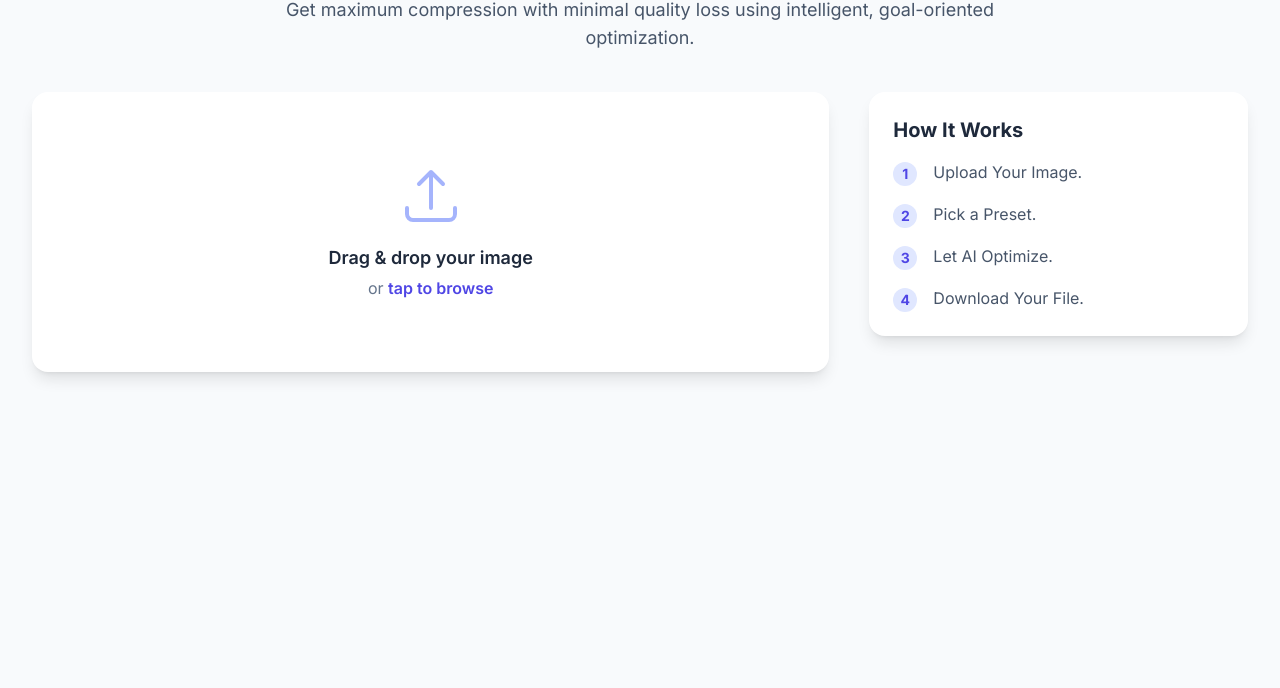
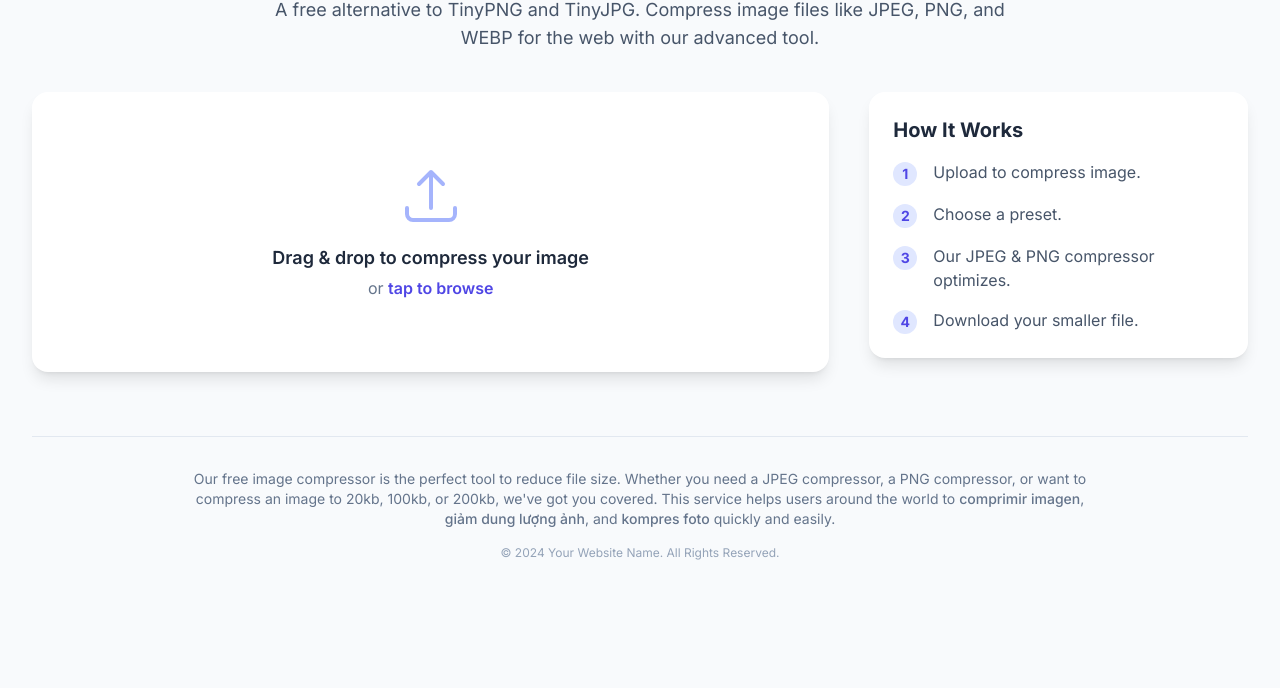
Before and after one commit to Pixduct/advanced-image-compressor, a plain HTML site: page index.html in a window 1280 px wide. Shown: the part 112-800 px from the top of the page. Drawn offline with nearby package versions, Linux system fonts and the light colour scheme.

Commit message:
index.html

```diff
--- a/index.html
+++ b/index.html
@@ -3,19 +3,22 @@
 <head>
     <meta charset="UTF-8">
     <meta name="viewport" content="width=device-width, initial-scale=1.0">
-    <title>Professional Image Optimizer | Advanced Compression</title>
-    <meta name="description" content="An advanced, free online tool to achieve maximum image compression with minimal quality loss. Uses intelligent algorithms for JPEG, PNG, and WEBP.">
+
+    <title>Image Compressor - Compress JPEG, PNG & WEBP Online</title>
+    <meta name="description" content="Free online image compressor to compress JPEG, PNG, and WEBP files. Reduce image size like TinyPNG or TinyJPG. Compress JPEG to 100kb, 200kb, or 20kb with ease. Giảm dung lượng ảnh, comprimir imagen, kompres foto.">
+    <meta name="keywords" content="Image compressor, Compress image, TinyPNG, TinyJPG, Compress JPEG, JPEG compressor, PNG compressor, Image compressor to 100kb, Compress image to 20kb, Compress JPEG to 200kb, Compress JPEG to 100kb, Giảm dung lượng ảnh, Comprimir imagen, Kompres foto">
+
     <script src="https://cdn.tailwindcss.com"></script>
     <link rel="preconnect" href="https://fonts.googleapis.com">
     <link rel="preconnect" href="https://fonts.gstatic.com" crossorigin>
     <link href="https://fonts.googleapis.com/css2?family=Inter:wght@400;500;600;700;800&display=swap" rel="stylesheet">
 
-    <!-- GOOGLE ADSENSE SCRIPT (KEEP THIS) -->
+    <!-- GOOGLE ADSENSE SCRIPT (This remains for Auto Ads) -->
     <!-- This script connects your site to AdSense and enables Auto Ads. -->
-    <!-- Replace "ca-pub-XXXXXXXXXXXXXXXX" with your Google AdSense Publisher ID. -->
-    <script async src="https://pagead2.googlesyndication.com/pagead/js/adsbygoogle.js?client=ca-pub-XXXXXXXXXXXXXXXX"
+    <!-- ↓↓↓ REPLACE THE ID IN THE LINE BELOW WITH YOUR OWN PUBLISHER ID ↓↓↓ -->
+    <script async src="https://pagead2.googlesyndication.com/pagead/js/adsbygoogle.js?client=ca-pub-YOUR_PUBLISHER_ID_HERE"
      crossorigin="anonymous"></script>
-    <!-- END GOOGLE ADSENSE SCRIPT -->
+    <!-- ↑↑↑ REPLACE THE ID IN THE LINE ABOVE WITH YOUR OWN PUBLISHER ID ↑↑↑ -->
 
     <style>
         body { font-family: 'Inter', sans-serif; background-color: #f8fafc; }
@@ -43,20 +46,17 @@
 <body class="bg-slate-50 text-slate-800">
     <div class="container mx-auto max-w-7xl p-4 sm:p-6 lg:p-8">
         <header class="text-center mb-10 animate-fade-in-up">
-            <h1 class="text-3xl sm:text-5xl md:text-6xl font-extrabold gradient-text">Advanced Image Optimizer</h1>
-            <p class="mt-4 text-base sm:text-lg text-slate-600 max-w-3xl mx-auto" style="animation-delay: 150ms;">Get maximum compression with minimal quality loss using intelligent, goal-oriented optimization.</p>
+            <h1 class="text-3xl sm:text-5xl md:text-6xl font-extrabold gradient-text">Online Image Compressor</h1>
+            <p class="mt-4 text-base sm:text-lg text-slate-600 max-w-3xl mx-auto" style="animation-delay: 150ms;">A free alternative to TinyPNG and TinyJPG. Compress image files like JPEG, PNG, and WEBP for the web with our advanced tool.</p>
         </header>
 
         <main class="grid grid-cols-1 lg:grid-cols-12 gap-8 lg:gap-10">
             <div class="lg:col-span-8 animate-fade-in-up" style="animation-delay: 300ms;">
-
-                <!-- The Top Banner Ad Container has been removed from here. -->
-
                 <div class="bg-white p-4 sm:p-8 rounded-2xl shadow-lg interactive-card">
                     <div id="upload-container" class="text-center">
                         <div id="upload-box" class="p-6 sm:p-10 rounded-xl cursor-pointer">
                             <svg xmlns="http://www.w3.org/2000/svg" class="h-12 sm:h-16 w-12 sm:w-16 text-indigo-300 mx-auto mb-4" fill="none" viewBox="0 0 24 24" stroke="currentColor" stroke-width="1.5"><path stroke-linecap="round" stroke-linejoin="round" d="M3 16.5v2.25A2.25 2.25 0 005.25 21h13.5A2.25 2.25 0 0021 18.75V16.5m-13.5-9L12 3m0 0l4.5 4.5M12 3v13.5" /></svg>
-                            <p class="mt-4 text-base sm:text-lg font-semibold text-slate-800">Drag & drop your image</p>
+                            <p class="mt-4 text-base sm:text-lg font-semibold text-slate-800">Drag & drop to compress your image</p>
                             <p class="text-slate-500 mt-1">or <span class="font-semibold text-indigo-600">tap to browse</span></p>
                         </div>
                         <input type="file" id="file-input" class="hidden" accept="image/jpeg, image/png, image/webp">
@@ -66,14 +66,14 @@
                             <div id="original-card">
                                 <h3 class="text-lg font-bold mb-3 text-slate-700">Original</h3>
                                 <div class="bg-slate-100 rounded-xl p-2 border aspect-video flex items-center justify-center">
-                                    <img id="original-image" src="#" alt="Original" class="max-w-full max-h-full object-contain rounded-md">
+                                    <img id="original-image" src="#" alt="Original image before compression" class="max-w-full max-h-full object-contain rounded-md">
                                 </div>
                                 <p id="original-size" class="text-center mt-2 text-sm font-medium text-slate-500"></p>
                             </div>
                             <div id="compressed-card" class="relative">
                                 <h3 class="text-lg font-bold mb-3 text-slate-700">Optimized</h3>
                                 <div id="compressed-image-wrapper" class="relative bg-slate-100 rounded-xl p-2 border border-indigo-200 aspect-video flex items-center justify-center">
-                                    <img id="compressed-image" src="#" alt="Compressed" class="max-w-full max-h-full object-contain rounded-md transition-opacity duration-300">
+                                    <img id="compressed-image" src="#" alt="Compressed image after optimization" class="max-w-full max-h-full object-contain rounded-md transition-opacity duration-300">
                                     <div id="recalc-overlay" class="absolute inset-0 bg-white/70 backdrop-blur-sm flex-col rounded-xl items-center justify-center hidden transition-opacity">
                                         <div class="recalc-spinner"></div>
                                         <p id="recalc-text" class="mt-3 text-sm font-medium text-slate-700"></p>
@@ -99,14 +99,10 @@
                             <button id="compress-another-btn" class="w-full sm:w-auto bg-slate-100 hover:bg-slate-200 text-slate-700 font-bold py-3 px-6 rounded-lg transition-colors">Compress Another</button>
                             <button id="download-btn" class="w-full sm:w-auto bg-gradient-to-r from-indigo-600 to-purple-600 text-white font-bold py-3 px-8 rounded-lg shadow-md hover:shadow-lg">Download File</button>
                         </div>
-
-                        <!-- The Below Results Ad Container has been removed from here. -->
-
                     </div>
-                    <!-- NEW Engaging Loader -->
                     <div id="engaging-loader" class="hidden text-center py-8">
                         <div class="max-w-md mx-auto">
-                            <img id="loader-thumbnail" src="#" alt="Processing thumbnail" class="w-32 h-32 object-contain mx-auto mb-4 rounded-lg bg-slate-100 p-1 border">
+                            <img id="loader-thumbnail" src="#" alt="Thumbnail of image being compressed" class="w-32 h-32 object-contain mx-auto mb-4 rounded-lg bg-slate-100 p-1 border">
                             <h3 id="loader-status-text" class="text-xl font-semibold text-slate-800 mb-3">Analyzing image...</h3>
                             <div class="progress-bg w-full h-2.5 rounded-full overflow-hidden">
                                 <div id="progress-bar" class="progress-bar h-full rounded-full" style="width: 0%;"></div>
@@ -121,18 +117,25 @@
                     <div class="bg-white p-6 rounded-2xl shadow-lg interactive-card">
                         <h3 class="text-xl font-bold mb-4 text-slate-800">How It Works</h3>
                         <ul class="space-y-4 text-slate-600">
-                            <li class="flex items-start"><span class="bg-indigo-100 text-indigo-600 font-bold rounded-full w-6 h-6 text-sm flex items-center justify-center mr-4 mt-0.5 shrink-0">1</span>Upload Your Image.</li>
-                            <li class="flex items-start"><span class="bg-indigo-100 text-indigo-600 font-bold rounded-full w-6 h-6 text-sm flex items-center justify-center mr-4 mt-0.5 shrink-0">2</span>Pick a Preset.</li>
-                            <li class="flex items-start"><span class="bg-indigo-100 text-indigo-600 font-bold rounded-full w-6 h-6 text-sm flex items-center justify-center mr-4 mt-0.5 shrink-0">3</span>Let AI Optimize.</li>
-                            <li class="flex items-start"><span class="bg-indigo-100 text-indigo-600 font-bold rounded-full w-6 h-6 text-sm flex items-center justify-center mr-4 mt-0.5 shrink-0">4</span>Download Your File.</li>
+                            <li class="flex items-start"><span class="bg-indigo-100 text-indigo-600 font-bold rounded-full w-6 h-6 text-sm flex items-center justify-center mr-4 mt-0.5 shrink-0">1</span>Upload to compress image.</li>
+                            <li class="flex items-start"><span class="bg-indigo-100 text-indigo-600 font-bold rounded-full w-6 h-6 text-sm flex items-center justify-center mr-4 mt-0.5 shrink-0">2</span>Choose a preset.</li>
+                            <li class="flex items-start"><span class="bg-indigo-100 text-indigo-600 font-bold rounded-full w-6 h-6 text-sm flex items-center justify-center mr-4 mt-0.5 shrink-0">3</span>Our JPEG & PNG compressor optimizes.</li>
+                            <li class="flex items-start"><span class="bg-indigo-100 text-indigo-600 font-bold rounded-full w-6 h-6 text-sm flex items-center justify-center mr-4 mt-0.5 shrink-0">4</span>Download your smaller file.</li>
                         </ul>
                     </div>
-
-                    <!-- The Sidebar Ad Container has been removed from here. -->
-
                 </div>
             </aside>
         </main>
+
+        <footer class="text-center mt-16 py-8 border-t border-slate-200">
+            <p class="text-sm text-slate-500 max-w-4xl mx-auto">
+                Our free image compressor is the perfect tool to reduce file size. Whether you need a JPEG compressor, a PNG compressor, or want to compress an image to 20kb, 100kb, or 200kb, we've got you covered. This service helps users around the world to <b class="font-medium">comprimir imagen</b>, <b class="font-medium">giảm dung lượng ảnh</b>, and <b class="font-medium">kompres foto</b> quickly and easily.
+            </p>
+            <p class="text-xs text-slate-400 mt-4">
+                &copy; 2024 Your Website Name. All Rights Reserved.
+            </p>
+        </footer>
+
     </div>
 
     <script src="https://cdn.jsdelivr.net/npm/browser-image-compression@2.0.2/dist/browser-image-compression.js" defer></script>
```
